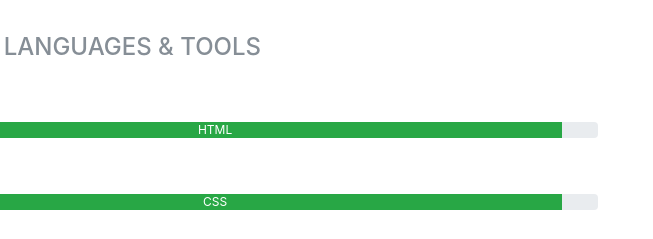
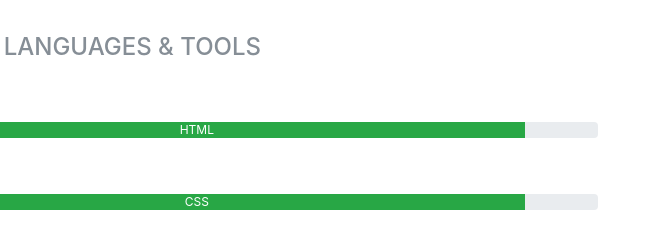
Before and after one commit to AadiRana911/My-Portfolio, a plain HTML site: page index.html in a window 1280 px wide. Shown: the part 2580-2819 px from the top of the page, 509-1162 px from the left. Drawn offline with Linux system fonts and the light colour scheme; a web font is replaced by a local one.

Commit message:
Changing skill level in HTML and CSS

```diff
--- a/index.html
+++ b/index.html
@@ -169,7 +169,7 @@
 
 			<li class="list-inline-item" style="width: 80%;">
 				<div class="progress mt-4">
-						<div class="progress-bar bg-success" role="progressbar" aria-valuenow="85" aria-valuemin="0" aria-valuemax="100" style="width: 95%">HTML</div>
+						<div class="progress-bar bg-success" role="progressbar" aria-valuenow="85" aria-valuemin="0" aria-valuemax="100" style="width: 90%">HTML</div>
 				</div>
 			</li>
 
@@ -178,7 +178,7 @@
 			  <li class="list-inline-item"><i class="fab fa-css3-alt"></i></li>
 		  	  <li class="list-inline-item" style="width: 80%">
 				<div class="progress mt-4">
-					<div class="progress-bar bg-success" role="progressbar" aria-valuenow="85" aria-valuemin="0" aria-valuemax="100" style="width: 95%">CSS</div>
+					<div class="progress-bar bg-success" role="progressbar" aria-valuenow="85" aria-valuemin="0" aria-valuemax="100" style="width: 90%">CSS</div>
 				</div>
 			  </li>
 
```
